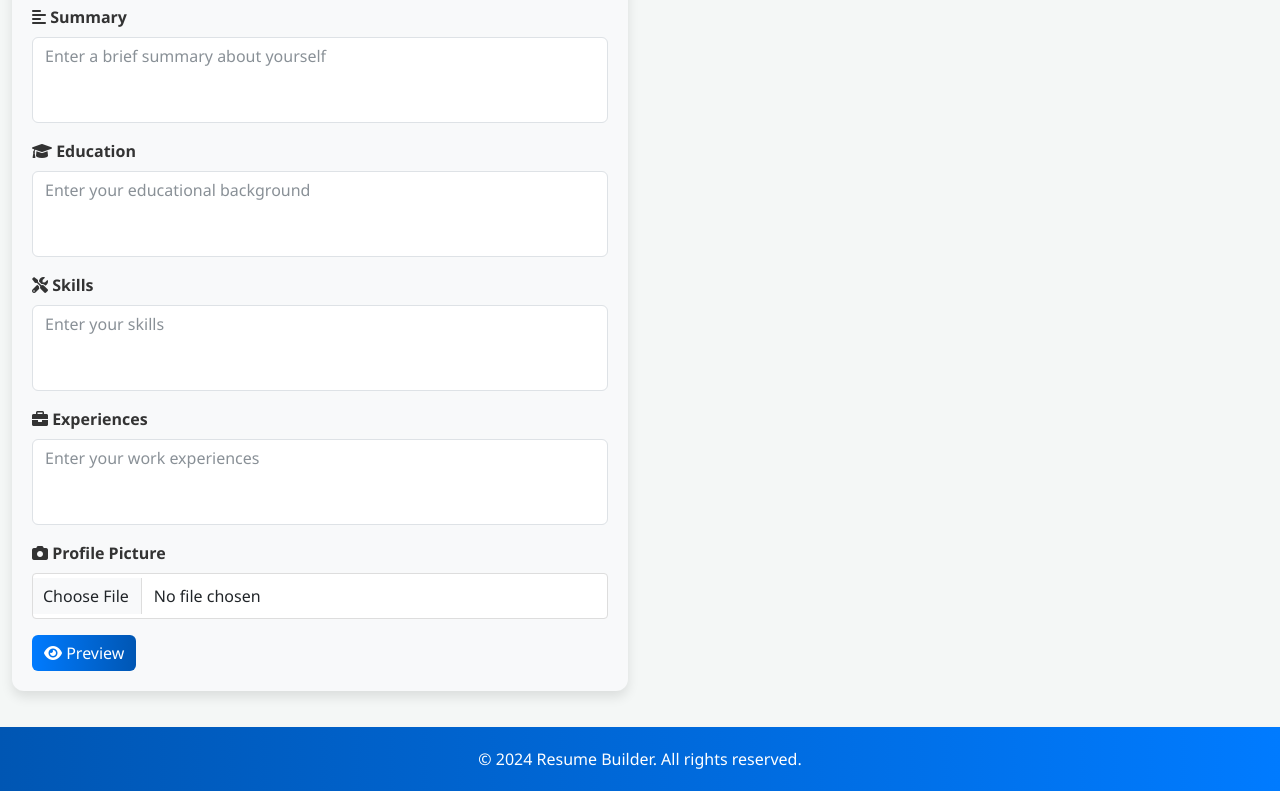
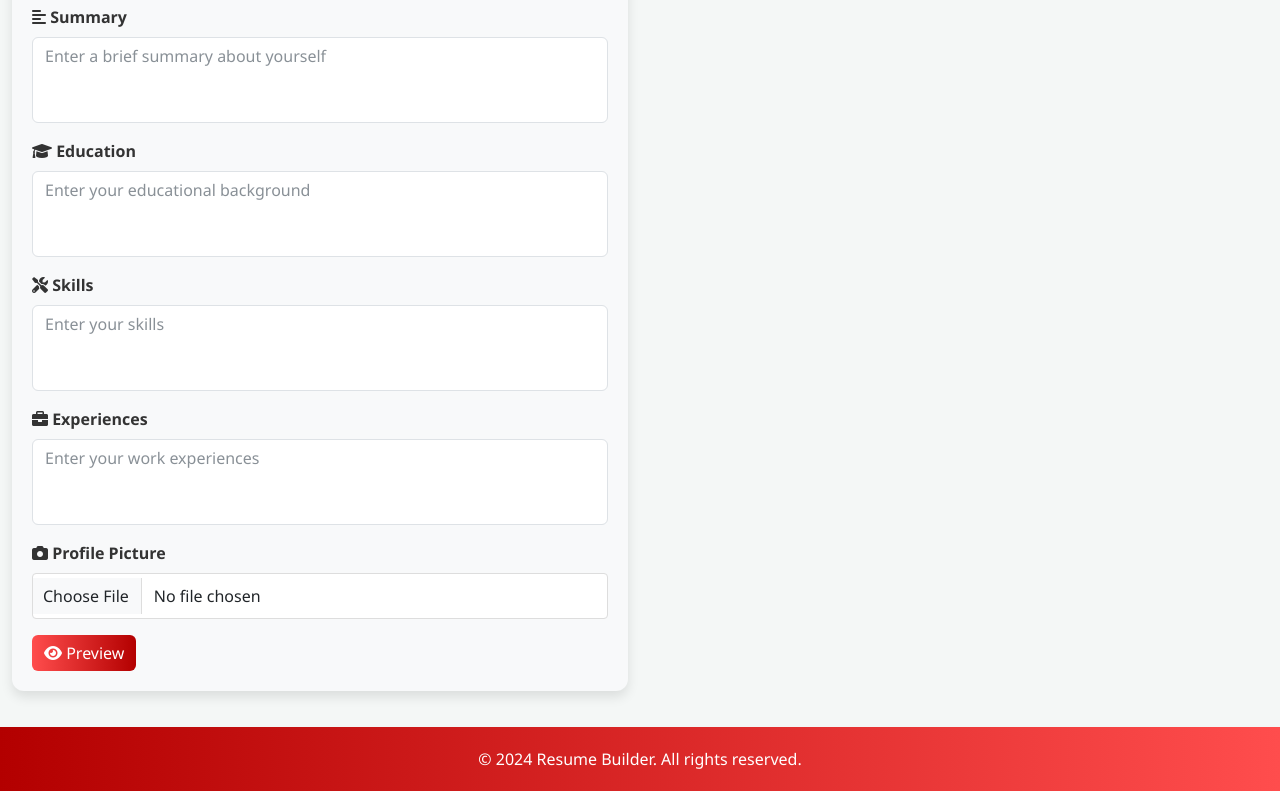
Before and after one commit to mariabari/resume-builder, a plain HTML site: page index.html in a window 1280 px wide. Shown: the part 641-1432 px from the top of the page. Drawn offline with nearby package versions, Linux system fonts and the light colour scheme.

Commit message:
theme polished

```diff
--- a/style.css
+++ b/style.css
@@ -12,7 +12,7 @@ body {
 header,
 footer {
   padding: 20px;
-    background: linear-gradient(90deg, #0056b3, #007bff);
+  background: linear-gradient(90deg, #b30000, #ff4d4d);
   color: #ffffff;
   text-align: center;
   box-shadow: 0 4px 6px rgba(0, 0, 0, 0.1);
@@ -32,7 +32,7 @@ body {
 }
 
 .btn-custom {
-    background: linear-gradient(90deg, #007bff, #0056b3);
+  background: linear-gradient(90deg, #ff4d4d, #b30000);
   color: #ffffff;
   border: none;
   transition: background-color 0.3s, transform 0.3s;
@@ -67,7 +67,7 @@ body {
 
 input:focus,
 textarea:focus {
-    border-color: #007bff;
+  border-color: #ff4d4d;
   outline: none;
 }
 
```
Lines whose indentation alone changed are shown as unchanged.
